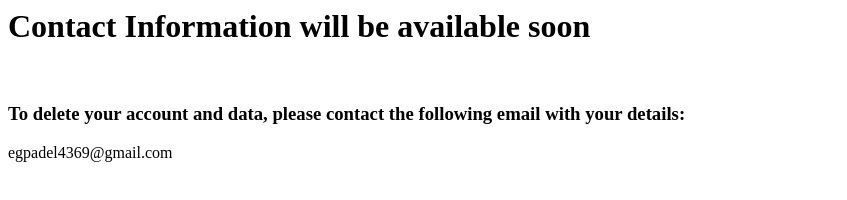
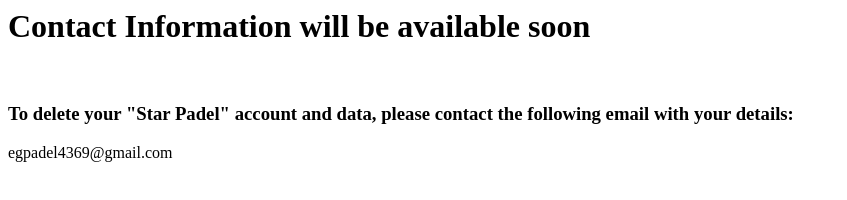
Before and after one commit to star-padel/star-padel.github.io, a plain HTML site: page index.html in a window 1280 px wide. Shown: the whole page, without its empty margins (0-847 px from the left). Drawn offline with Linux system fonts and the light colour scheme.

Commit message:
Update index.html

```diff
--- a/index.html
+++ b/index.html
@@ -2,7 +2,7 @@
     <body>
         <h1>Contact Information will be available soon</h1>
         <br>
-        <h3>To delete your account and data, please contact the following email with your details:</h3>
+        <h3>To delete your "Star Padel" account and data, please contact the following email with your details:</h3>
         <p>egpadel4369@gmail.com</p>
     </body>
 </html>
```
